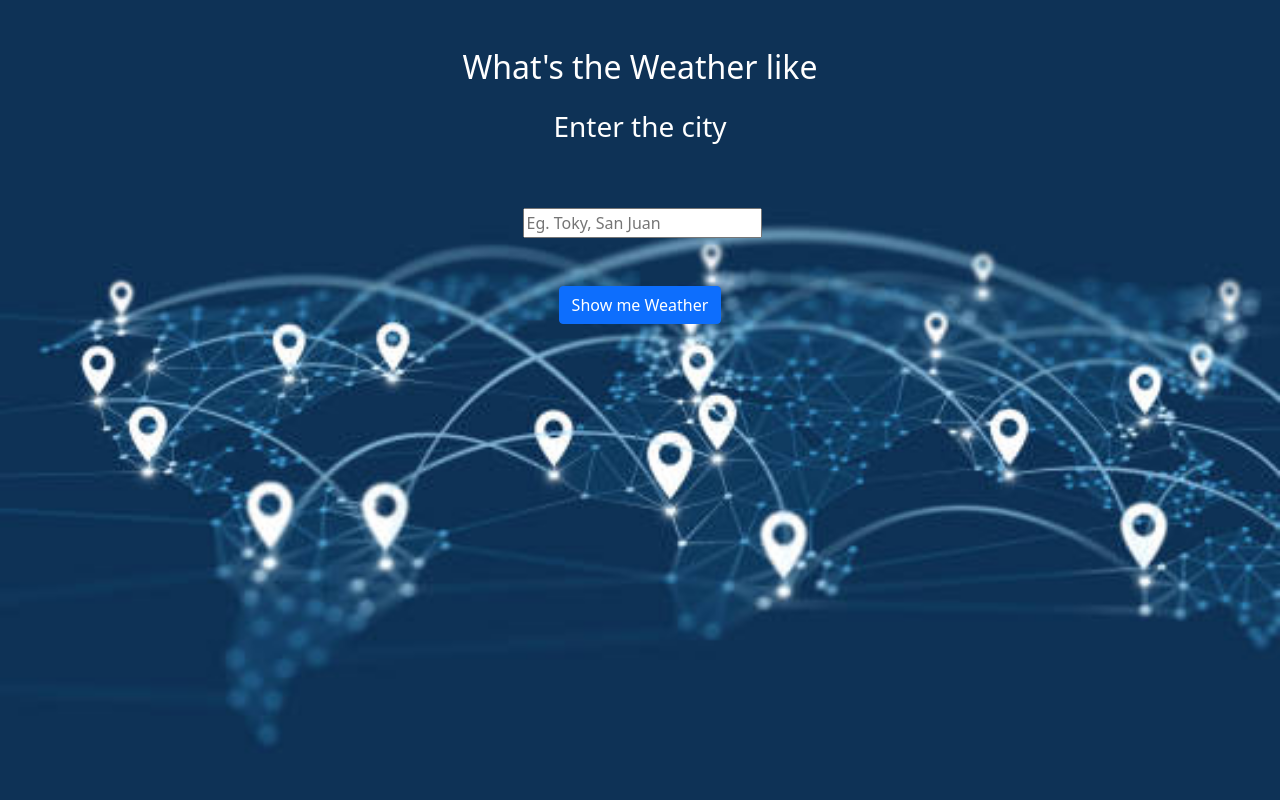
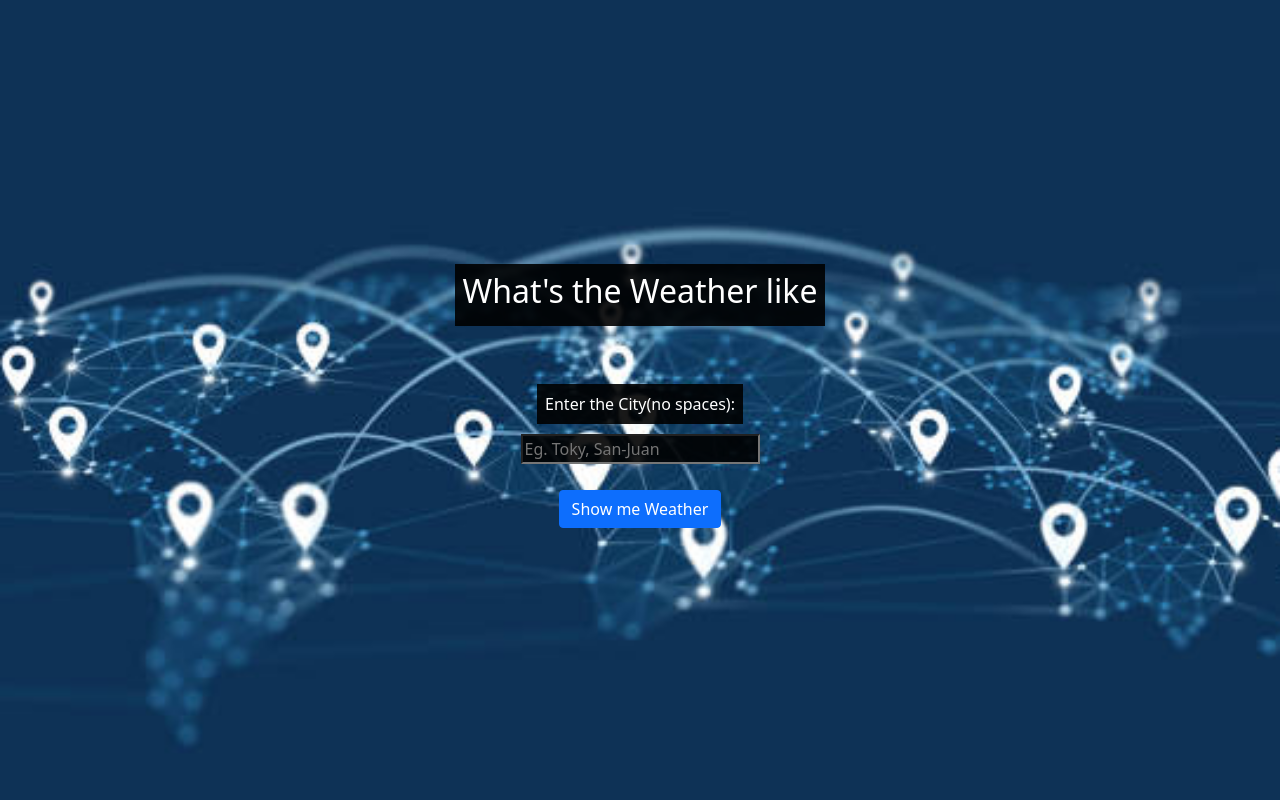
Before and after one commit to Wolfie873/Wolfie873.github.io, a PHP site: page /PHPandTesting/weatherScrapper.php?city=1 in a window 1280 px wide. Run offline with PHP 8.4, Linux system fonts and the light colour scheme; data that the repository does not hold is empty.

Commit message:
finished project

```diff
--- a/PHPandTesting/weatherScrapper.php
+++ b/PHPandTesting/weatherScrapper.php
@@ -1,3 +1,22 @@
+<?php
+
+if ($_GET['city']) {
+    $forecastPage = file_get_contents(
+        'https://www.weather-forecast.com/locations/' .
+            $_GET['city'] .
+            '/forecasts/latest'
+    );
+
+    $pageArray = explode(
+        '<table class="b-forecast__table js-forecast-table">',
+        $forecastPage
+    );
+
+    $secondPageArray = explode('</span></p></td></tr><tr', $pageArray[1]);
+
+    $weather = $secondPageArray[0];
+} ?>
+
 <!DOCTYPE html>
 <html lang="en">
 
@@ -21,54 +40,82 @@
     .container-flex {
         height: 100vh;
         background-image: url("../Images/location.jpg");
+        background-repeat: no-repeat;
+        background-position: center;
+        background-position: fixed;
         background-size: cover;
     }
 
-    #infoRow {
-        margin-top: 5vh;
-    }
-
-    #inputRow {
-        margin: 5vh;
+    body {
+        background: none;
     }
 
     #weather {
         color: white;
+        background-color: hsl(328, 100%, 0%, 0.9);
     }
 
     #city {
         color: white;
+        background-color: hsl(328, 100%, 0%, 0.9);
+        margin-bottom: 10px;
+    }
+
+    #cityInput {
+        background-color: hsl(328, 100%, 0%, 0.9);
+        color: white;
+    }
+
+    #inputFields {
+        margin-top: 50px;
+        color: white;
+    }
+
+    #alertWeather {
+        width: 800px;
+        margin: 0 auto;
+        max-height: 200px;
+        font-size: 14px !important;
+        font-family:
+            -apple-system,
+            BlinkMacSystemFont,
+            'Segoe UI',
+            Roboto,
+            Oxygen,
+            Ubuntu,
+            Cantarell,
+            'Open Sans',
+            'Helvetica Neue',
+            sans-serif;
+        overflow: scroll;
     }
     </style>
 </head>
 
 <body>
-    <?php  ?>
-    <div class="container-flex">
+    <div class="container-flex d-flex flex-column justify-content-center">
         <div class="d-flex p2 flex-row justify-content-center">
-            <div class="d-flex flex-column" id="infoRow">
-                <div class="p-2 align-self-center" id="weather">
-                    <h2>What's the Weather like</h2>
-                </div>
-                <div class="p-2 align-self-center" id="city">
-                    <h3>Enter the city</h3>
-                </div>
+            <div class="p-2 align-self-center" id="weather">
+                <h2>What's the Weather like</h2>
             </div>
         </div>
-        <div class="d-flex p2 flex-row justify-content-center">
-            <div class="d-flex flex-row align-items-center" id="inputRow">
-                <div class="p-2" id="inPut">
-                    <label for="cityInput"></label>
-                    <input type="text" name="cityInput" id="cityInput" placeholder="Eg. Toky, San Juan">
-                </div>
+        <form class="d-flex flex-column align-items-center" id="inputFields">
+            <div class="form-group d-flex p-2 flex-column align-items-center">
+                <label for="city" class="d-flex p-2" id="city">Enter the City(no spaces):</label>
+                <input type="text" name="city" id="city" placeholder="Eg. Toky, San-Juan">
             </div>
-        </div>
-        <div class="d-flex p2 flex-row justify-content-center">
-            <div class="d-flex flex-column justify-content-center"><button type="submit" class="btn btn-primary"
-                    id="weatherBtn">Show me
-                    Weather</button></div>
-        </div>
-    </div>
+            <div class="form-group d-flex p-2 flex-row">
+                <button type="submit" class="btn btn-primary" id="weatherBtn">Show me
+                    Weather</button>
+            </div>
+        </form>
+        <div id="alertWeather"><?php if ($weather) {
+            echo '<div class="alert alert-success" role="alert"><strong>Weather Forecast for: <em>' .
+                $_GET['city'] .
+                '</em></strong><br/>' .
+                $weather .
+                '</div>';
+        } ?></div>
     </div>
 
     <!-- Option 1: Bootstrap Bundle with Popper -->
```
Also changed, not shown: Images/prlocation.jpg (added).
